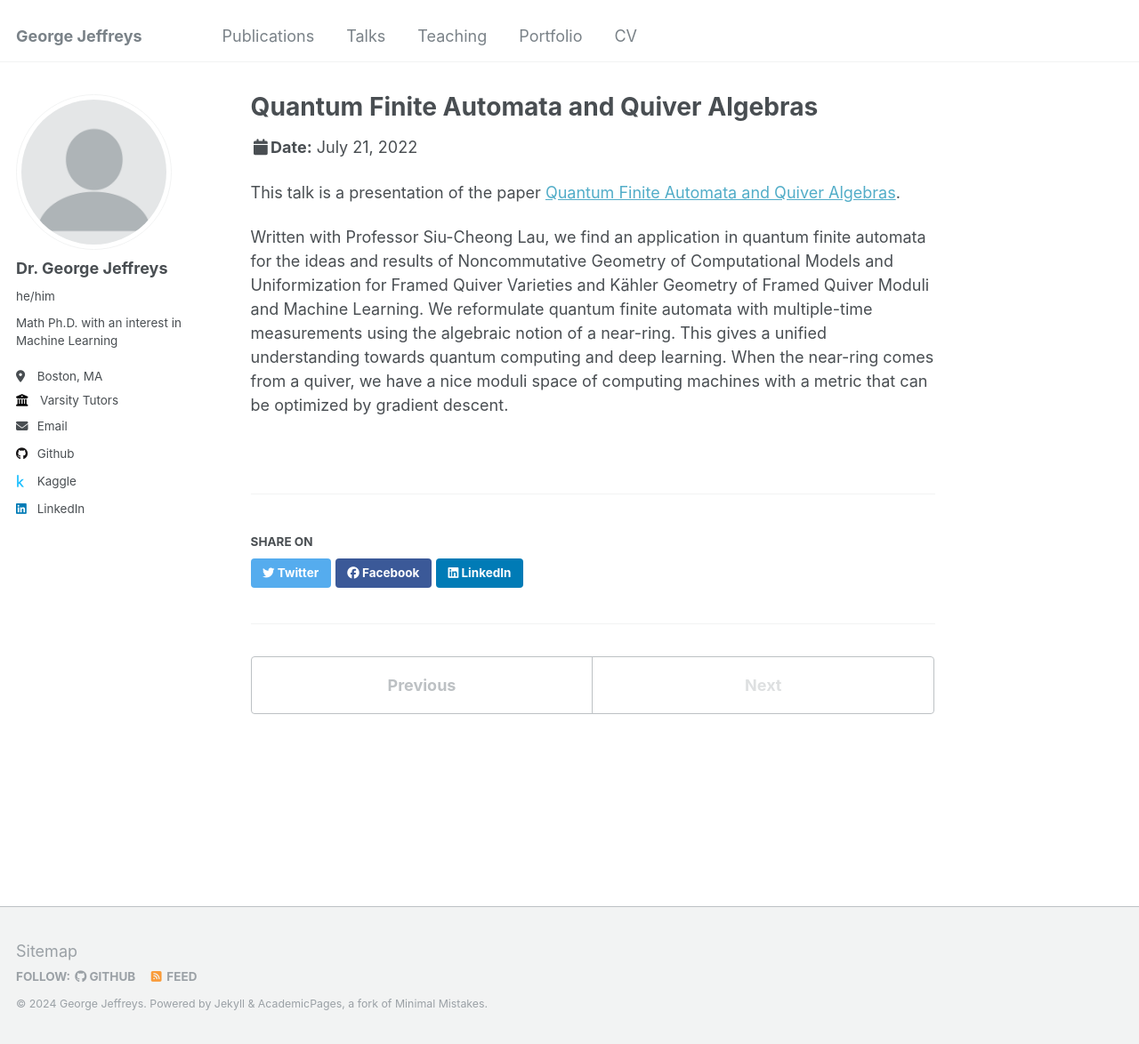
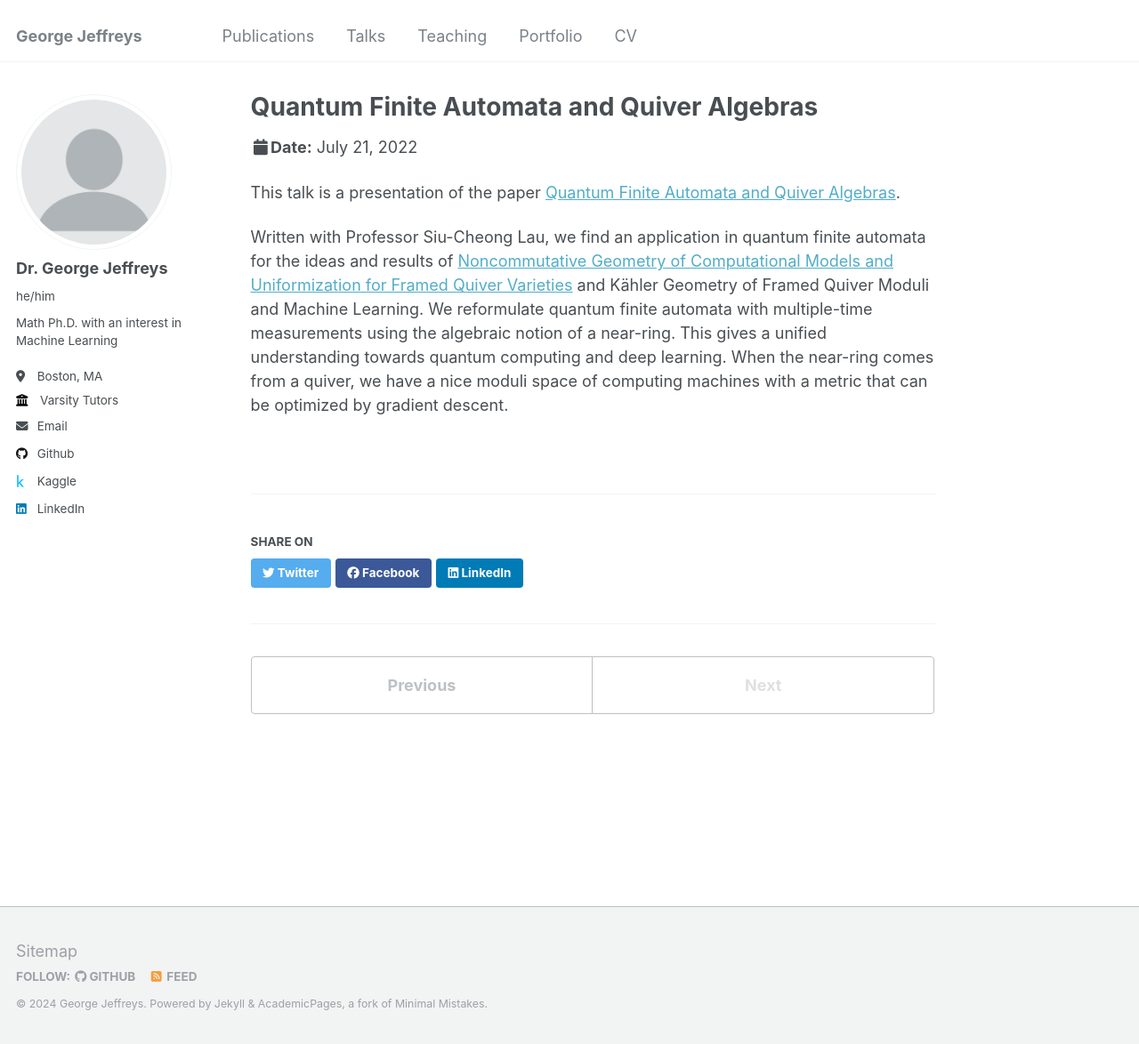
Before and after one commit to G-Jeffreys/G-Jeffreys.github.io, a Jekyll site: the page built from _talks/2014-03-01-talk-3.md, in a window 1280 px wide and 1174 px high. Shown: the whole window at 89% size. Built offline with Jekyll 4.4.1, drawn with Linux system fonts in a browser that asks for light colours; some of the changed lines change nothing that is shown.

Commit message:
Update 2014-03-01-talk-3.md

```diff
--- a/_talks/2014-03-01-talk-3.md
+++ b/_talks/2014-03-01-talk-3.md
@@ -11,4 +11,4 @@ location: "Paris, France"
 
 This talk is a presentation of the paper [Quantum Finite Automata and Quiver Algebras](https://g-jeffreys.github.io/publication/2010-10-01-paper-title-number-2).
 
-Written with Professor Siu-Cheong Lau, we find an application in quantum finite automata for the ideas and results of Noncommutative Geometry of Computational Models and Uniformization for Framed Quiver Varieties and Kähler Geometry of Framed Quiver Moduli and Machine Learning. We reformulate quantum finite automata with multiple-time measurements using the algebraic notion of a near-ring. This gives a unified understanding towards quantum computing and deep learning. When the near-ring comes from a quiver, we have a nice moduli space of computing machines with a metric that can be optimized by gradient descent.
+Written with Professor Siu-Cheong Lau, we find an application in quantum finite automata for the ideas and results of [Noncommutative Geometry of Computational Models and Uniformization for Framed Quiver Varieties](https://g-jeffreys.github.io/publication/2009-10-01-paper-title-number-1) and Kähler Geometry of Framed Quiver Moduli and Machine Learning. We reformulate quantum finite automata with multiple-time measurements using the algebraic notion of a near-ring. This gives a unified understanding towards quantum computing and deep learning. When the near-ring comes from a quiver, we have a nice moduli space of computing machines with a metric that can be optimized by gradient descent.
```
